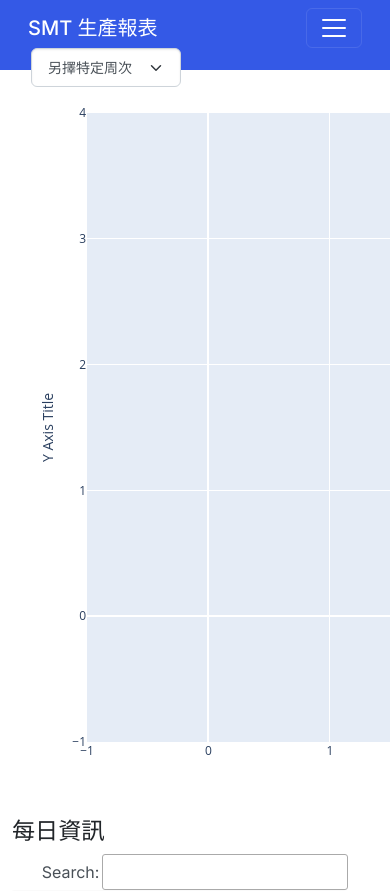
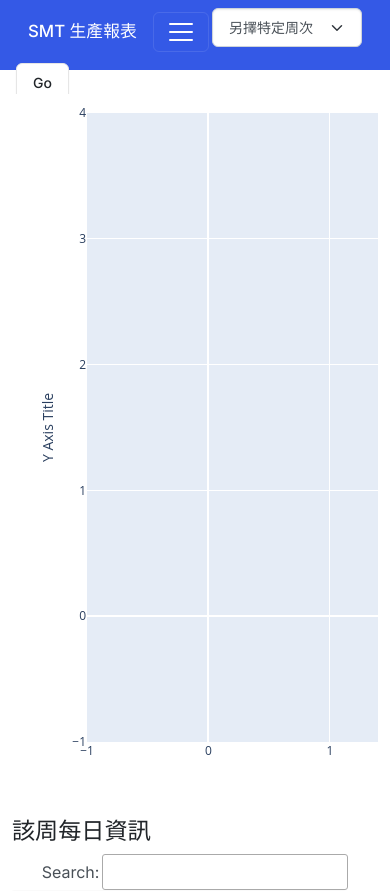
Before and after one commit to Tiffanyiilapom/v3_prod_report, a Django app: page /weekly/ in a window 390 px wide; the page is wider, and only the part inside the window is pictured. Shown: the top 891 px of that part. Run offline with Django 4.2, Linux system fonts and the light colour scheme; some libraries are stand-ins or nearby versions.

Commit message:
RWD((還要再調)

```diff
--- a/dashboardapp/views.py
+++ b/dashboardapp/views.py
@@ -139,7 +139,7 @@
         pie_data = pie_data.sum()
 
     fig = px.pie(names=labels, values=pie_data.values, title=title)
-    fig.update_layout(height=600, width=1000)
+    #fig.update_layout(height=600, width=1000)
     fig_html = pio.to_html(fig, full_html=False)
     return fig_html
 
@@ -473,7 +473,7 @@
                 showlegend_bar = False
                 showlegend_line = False
 
-            fig.update_layout(height=300 * rows,width=400 * cols,title_text="Achievement Rates for Different Work Centers",title_x=0.5)
+            fig.update_layout(height=300 * rows, width=350 * cols, title_text="Achievement Rates for Different Work Centers",title_x=0.5)
             dash.sixplot_html = pio.to_html(fig)
             dash.flag = True
 
--- a/template/page2_weekly.html
+++ b/template/page2_weekly.html
@@ -14,6 +14,46 @@
 <style>
     .dataTable {
         font-size: 16 px;
+    }
+
+    .fig-container {
+        height: auto;
+        width: 100%;
+        overflow: hidden;
+        margin-left: 0px;
+    }
+
+    @media (max-width: 768px) {
+        .navbar-brand {
+            font-size: 1.2em;
+        }
+
+        .nav-link {
+            font-size: 1em;
+        }
+
+        .btn-outline-primary {
+            font-size: 1em;
+            padding: 0.5rem 0.8rem;
+        }
+
+        .form-select {
+            width: 100%;
+            margin-bottom: 0.5rem;
+        }
+
+        .btn-group {
+            display: flex;
+            flex-direction: column;
+        }
+
+        .btn-group .btn {
+            margin-bottom: 0.5rem;
+        }
+
+        .table-container {
+            margin-bottom: 1rem;
+        }
     }
 </style>
 <body>
@@ -55,16 +95,18 @@
             </form>
         </div>
     </nav>
-    <div class="container mt-4">
-        {% if placeholder_fig %}
-        {% autoescape off %}
-        {{ placeholder_fig|safe }}
-        {% endautoescape %}
-        {% endif %}
+    <div class="container mt-4" style="padding-right: 3%;">
+        <div class="fig-container">
+            {% if placeholder_fig %}
+            {% autoescape off %}
+            {{ placeholder_fig|safe }}
+            {% endautoescape %}
+            {% endif %}
+        </div>
     </div>
     <div class="container mt-4">
         <div id="data_container" style="overflow-x: auto; overflow-y: auto; white-space: nowrap;">
-            <h3 style="text-align:left">每日資訊</h3>
+            <h3 style="text-align:left">該周每日資訊</h3>
             <table id="weektable" name="weektable" class="table table-hover" style="margin:1px;">
                 {% csrf_token %}
                 <thead>
```
Also changed, not shown: template/page1_daily.html (+48 -7 lines), template/page3_monthly.html (+25 -7 lines).
